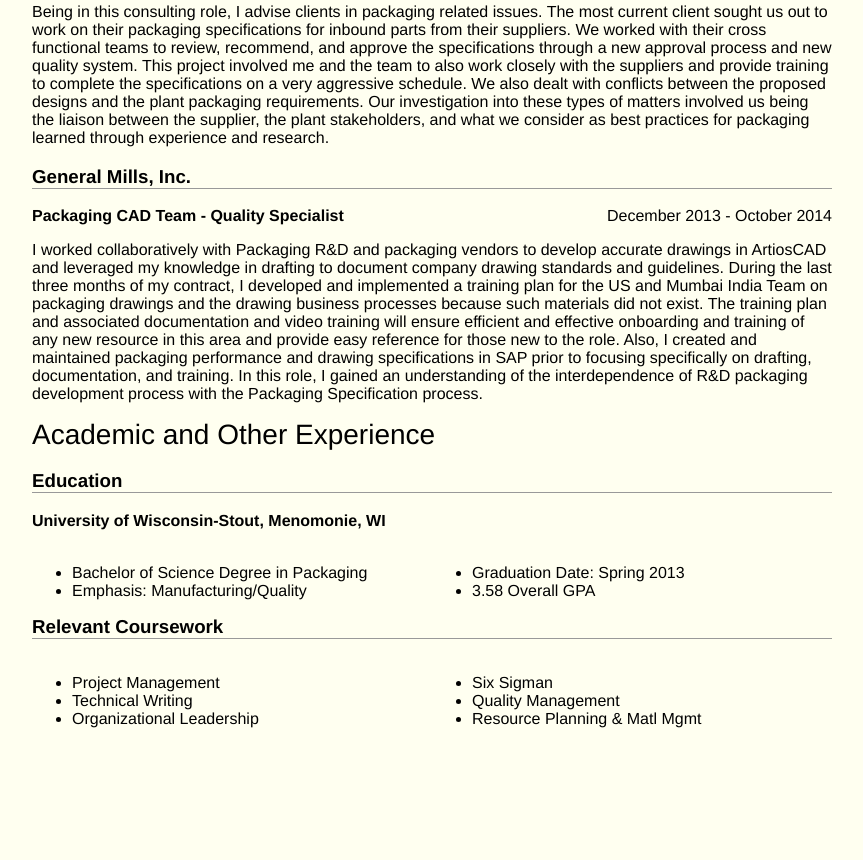
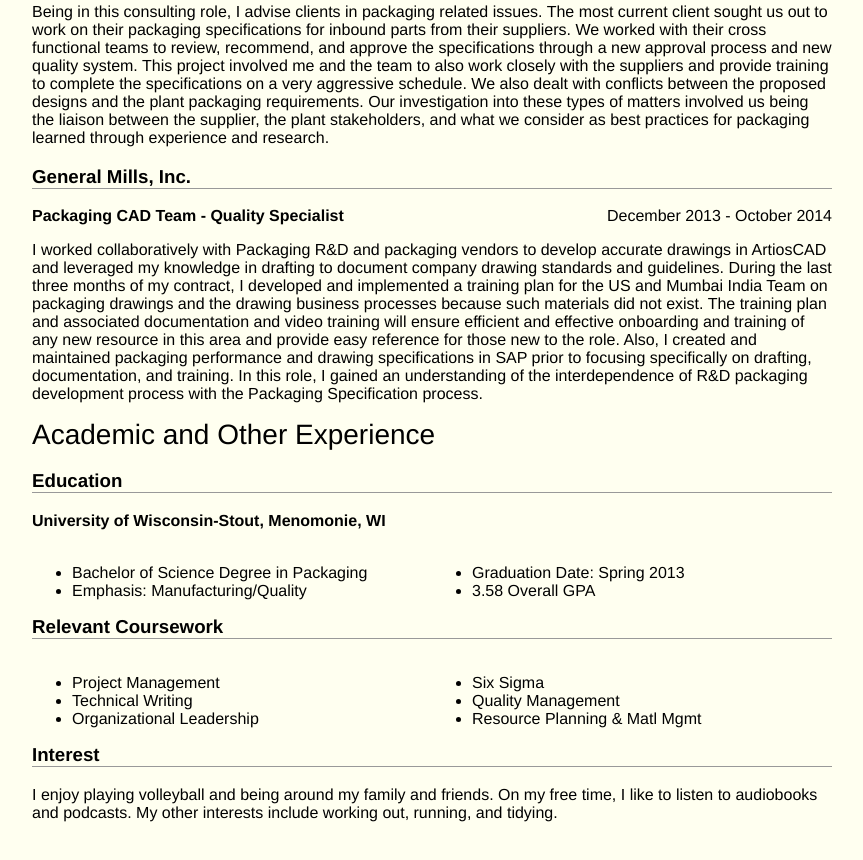
Before and after one commit to jwhy89/twmtdw, a plain HTML site: page index.html in a window 1280 px wide. Shown: the part 765-1625 px from the top of the page, without its empty margins (208-1071 px from the left). Before the commit the page ends 1509 px from the top, so only its background shows below. Drawn offline with Linux system fonts and the light colour scheme.

Commit message:
Update index.html

```diff
--- a/index.html
+++ b/index.html
@@ -106,12 +106,15 @@
 						<div class="row">
 							<div class="column">
 								<ul>
-									<li>Six Sigman</li>
+									<li>Six Sigma</li>
 									<li>Quality Management</li>
 									<li>Resource Planning & Matl Mgmt</li>
 								</ul>
 							</div>
 						</div>
+						<div id="content-interests">
+						<h3>Interest</h3>
+							<p>I enjoy playing volleyball and being around my family and friends. On my free time, I like to listen to audiobooks and podcasts. My other interests include working out, running, and tidying.</p>
 						</div>
 					</div>
 				</div>
```
